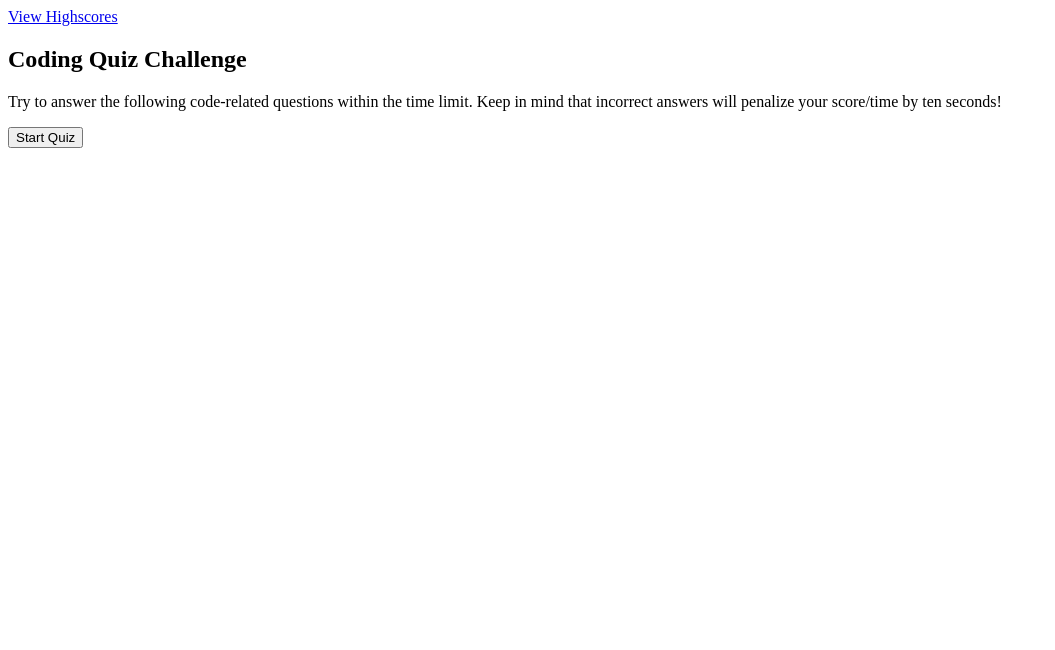
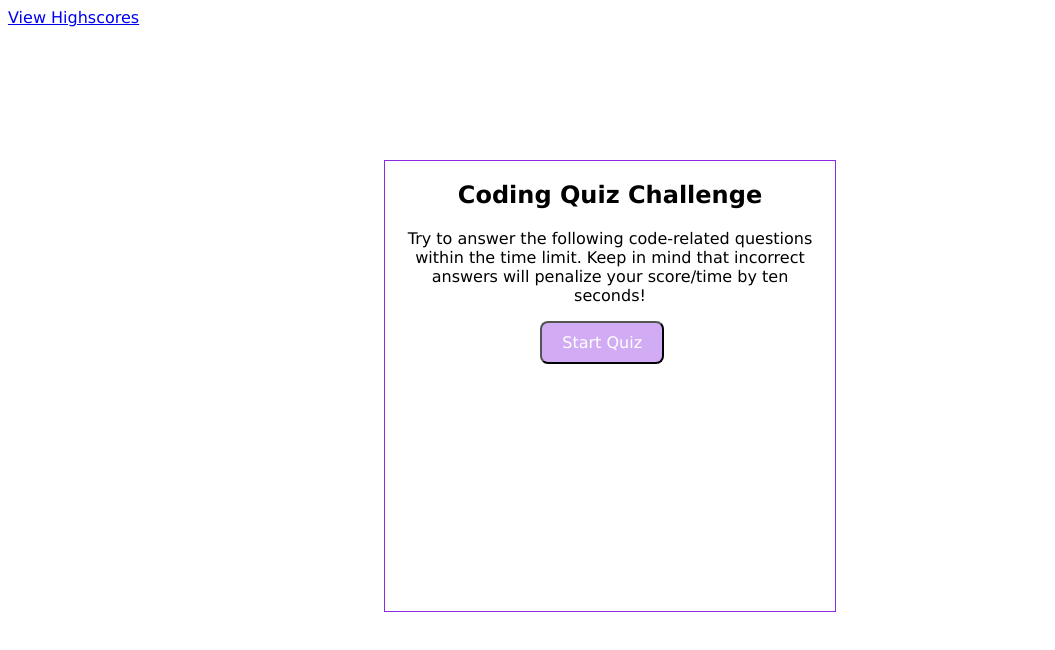
Before and after one commit to staazmeister/coding_quiz_challenge, a plain HTML site: page index.html in a window 1280 px wide. Shown: the whole page, without its empty margins (0-1055 px from the left). Drawn offline with Linux system fonts and the light colour scheme; the site is published under a folder, as on GitHub Pages, so addresses that start at the root find nothing.

Commit message:
removed subfolders to due live url rendering issue

```diff
--- a/index.html
+++ b/index.html
@@ -4,7 +4,7 @@
       <meta charset="UTF-8">
       <meta http-equiv="X-UA-Compatible" content="IE=edge">
       <meta name="viewport" content="width=device-width, initial-scale=1.0">
-      <link rel="stylesheet" type="text/css" href="/assets/styles.css" />
+      <link rel="stylesheet" type="text/css" href="styles.css" />
       <title>Code Quiz</title>
    </head>
    <body>
```
Also changed, not shown: scoreboard.html (+1 -1 lines), styles.css (renamed from assets/styles.css).
